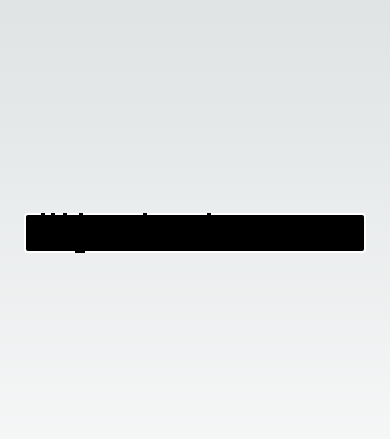
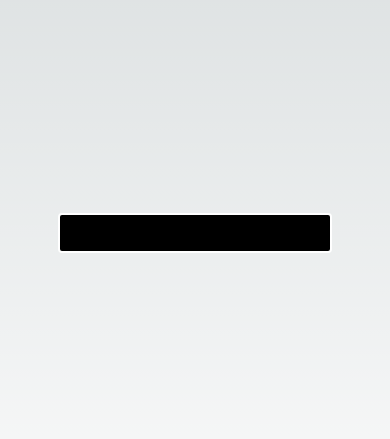
Before and after one commit to samclein/sam-site, a Next.js app: page / in a window 390 px wide. Shown: the part 197-636 px from the top of the page. Built offline with nearby package versions, Linux system fonts and the light colour scheme; what tailwindcss-animated would draw is missing.

Commit message:
fix mobile size on enter

```diff
--- a/app/ui/start/button.tsx
+++ b/app/ui/start/button.tsx
@@ -25,7 +25,9 @@
       className={`inline-flex h-[40px] items-center justify-center rounded-[4px] border-2 border-solid border-white bg-black px-[15px] hover:shadow-[0_0_0_4px] hover:shadow-blue-300 focus:shadow-[0_0_0_4px] focus:shadow-blue-800`}
       autoFocus
     >
-      <GameText showCursor={true}>Hit enter to begin</GameText>
+      <GameText className={"text-[0.75rem]"} showCursor={true}>
+        Hit enter to begin
+      </GameText>
     </Link>
   );
 };
```
